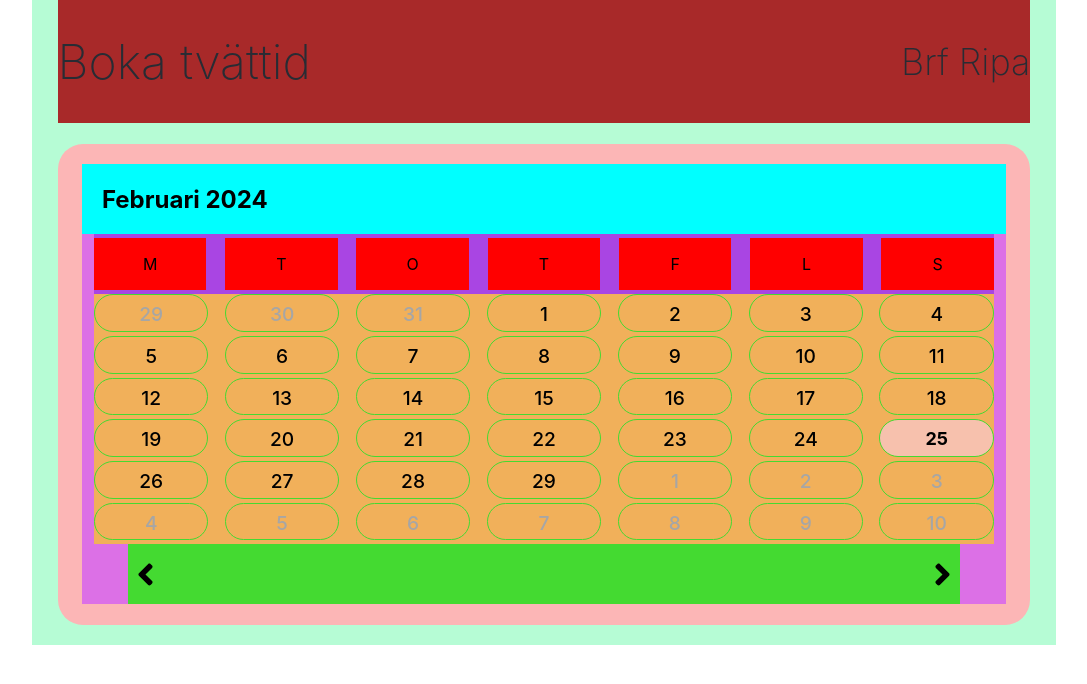
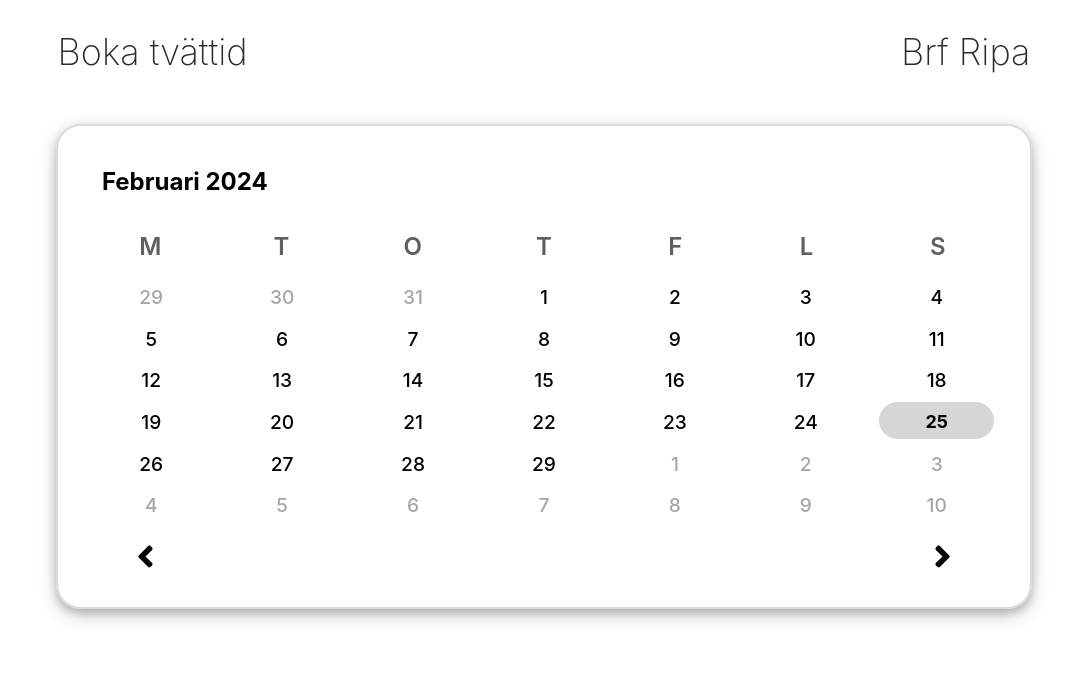
Before and after one commit to gustavAlbrekts0n/bokningsapp, a React (Create React App) app: page / in a window 1280 px wide. Shown: the top 684 px of the page, without its empty margins (96-1183 px from the left). Built offline with nearby package versions, Linux system fonts and the light colour scheme.

Commit message:
Remove layout colours, change to actual clean design colours

```diff
--- a/src/App.css
+++ b/src/App.css
@@ -7,7 +7,7 @@
   align-items: center;
   justify-content: center;
   margin: auto;
-  background-color: rgb(182, 252, 213);
+  /*background-color: rgb(182, 252, 213);*/
 }
 
 .app-header {
@@ -19,7 +19,7 @@
   justify-content: space-between;
   font-size: calc(8px + 2vmin);
   color: #282c34;
-  background-color: rgb(168, 41, 41);
+  /*background-color: rgb(168, 41, 41);*/
 }
 
 .app-header h1, .app-header h2 {
--- a/src/App.js
+++ b/src/App.js
@@ -5,9 +5,9 @@ function App() {
   return (
     <div className="app">
       <div className="app-header">
-        <h1>
+        <h2>
           Boka tvättid
-        </h1>
+        </h2>
         <h2>
           Brf Ripa
         </h2>
--- a/src/calendar.css
+++ b/src/calendar.css
@@ -5,12 +5,14 @@
   margin: 2%;
   padding-top: 2%;
   padding-bottom: 2%;
+  border: 2px solid rgb(219, 219, 219);
   border-radius: 25px;
   justify-content: center;
   display: flex;
   align-items: center;
   flex-direction: column;
-  background-color: rgb(252, 182, 182);
+  box-shadow: 0 4px 8px 0 rgba(0, 0, 0, 0.2), 0 6px 20px 0 rgba(0, 0, 0, 0.19);
+  /*background-color: rgb(252, 182, 182);*/
 }
 
 .calendar-header {
@@ -19,7 +21,7 @@
   display: flex;
   align-items: center;
   justify-content: left;
-  background-color: aqua;
+  /*background-color: aqua;*/
 }
 
 .calendar-header h2 {
@@ -32,7 +34,7 @@
   display: flex;
   align-items: center;
   flex-direction: column;
-  background-color: rgb(220, 112, 230);
+  /*background-color: rgb(220, 112, 230);*/
 }
 
 .table-header {
@@ -42,13 +44,16 @@
   display: flex;
   align-items: center;
   justify-content: space-between;
-  background-color: rgba(137, 43, 226, 0.61);
+  /*background-color: rgba(137, 43, 226, 0.61);*/
 }
 
 .weekday {
   width: calc(100% / 8);
   text-align: center;
-  background-color: red;
+  font-size: x-large;
+  font-weight: 600;
+  color: rgb(95, 95, 95);
+  /*background-color: red;*/
 }
 
 .table-content {
@@ -59,14 +64,15 @@
   flex-wrap: wrap;
   justify-content: space-between;
   box-sizing: border-box;
-  background-color: rgb(241, 176, 90);
+  /*background-color: rgb(241, 176, 90);*/
 }
 
 .calendar-day {
   width: calc(100% / 8);
   height: calc(100% / 7);
   position: relative;
-  border: 1px solid #44da31;
+  /*border: 1px solid #44da31;*/
+  border: 1px solid rgba(255, 255, 255, 0);
   border-radius: 25px;
   cursor: pointer;
   transition: background-color 0.3s ease;
@@ -96,19 +102,15 @@
 }
 
 .selected {
-  background-color: rgb(247, 193, 173);
+  background-color: rgb(214, 214, 214);
 }
 
 .selected:hover {
-  background-color: rgb(247, 175, 148);
+  background-color: rgb(212, 212, 212);
 }
 
 /* Mobile */
 @media only screen and (max-width: 1024px) {
-
-  .selected {
-    background-color: rgb(40, 194, 155);
-  }
 
 }
 
@@ -119,7 +121,7 @@
   flex-wrap: wrap;
   justify-content: space-between;
   align-items: center;
-  background-color: #44da31;
+  /*background-color: #44da31;*/
 }
 
 .month-arrow {
@@ -134,5 +136,5 @@
 }
 
 .month-arrow:hover {
-  background-color: rgb(184, 184, 184);
+  background-color: rgb(212, 212, 212);
 }
```
